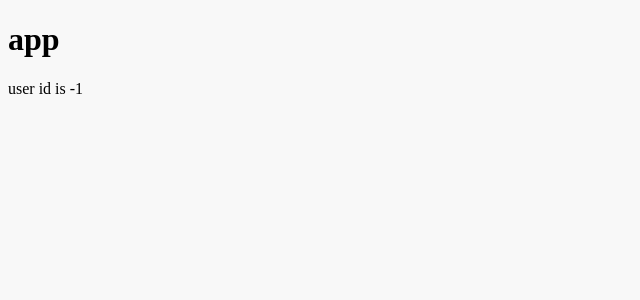
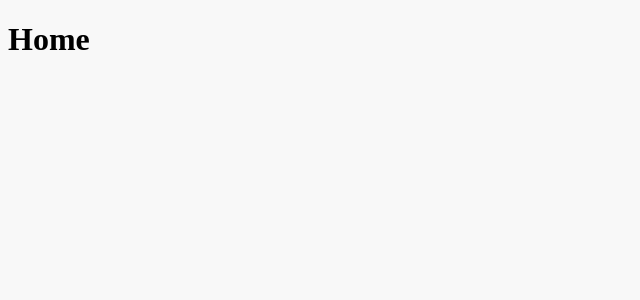
Before and after one commit to henrypgill/study-resource-catalog, a React (Vite) app: page / in a window 1280 px wide. Shown: the top 300 px of the page, without its empty margins (0-640 px from the left). Built offline with nearby package versions, Linux system fonts and the light colour scheme.

Commit message:
Added react router

```diff
--- a/package.json
+++ b/package.json
@@ -20,7 +20,8 @@
     "@reduxjs/toolkit": "^1.9.5",
     "react": "^18.2.0",
     "react-dom": "^18.2.0",
-    "react-redux": "^8.1.2"
+    "react-redux": "^8.1.2",
+    "react-router-dom": "^5.0.0"
   },
   "devDependencies": {
     "@testing-library/jest-dom": "^5.16.4",
@@ -28,6 +29,7 @@
     "@testing-library/user-event": "^14.4.3",
     "@types/react": "^18.2.6",
     "@types/react-dom": "^18.2.4",
+    "@types/react-router-dom": "^5.0.0",
     "@typescript-eslint/eslint-plugin": "^5.59.5",
     "@typescript-eslint/parser": "^5.59.5",
     "@vitejs/plugin-react": "^4.0.0",
--- a/src/components/App.tsx
+++ b/src/components/App.tsx
@@ -1,14 +1,10 @@
-import { useAppSelector } from "../redux/store";
-import { selectUserId } from "../redux/userSlice";
 import "../styles/App.css";
+import AppRouter from "./AppRouter";
 
 function App() {
-  const userId = useAppSelector(selectUserId);
-
   return (
     <div className="App">
-      <h1>app</h1>
-      <p>user id is {userId}</p>
+      <AppRouter />
     </div>
   );
 }
--- /dev/null
+++ b/src/components/AppRouter.tsx
@@ -0,0 +1,20 @@
+import { Route, BrowserRouter as Router, Switch } from "react-router-dom";
+import Home from "../pages/Home";
+import Login from "../pages/Login";
+
+function AppRouter() {
+  return (
+    <Router>
+      <Switch>
+        <Route path="/login">
+          <Login />
+        </Route>
+        <Route path="/">
+          <Home />
+        </Route>
+      </Switch>
+    </Router>
+  );
+}
+
+export default AppRouter;
--- /dev/null
+++ b/src/pages/Home.tsx
@@ -0,0 +1,5 @@
+function Home() {
+  return <h1>Home</h1>;
+}
+
+export default Home;
--- /dev/null
+++ b/src/pages/Login.tsx
@@ -0,0 +1,5 @@
+function Login() {
+  return <h1>Login</h1>;
+}
+
+export default Login;
```
Also changed, not shown: 1 other file (tests, documents, lock files or other folders).
